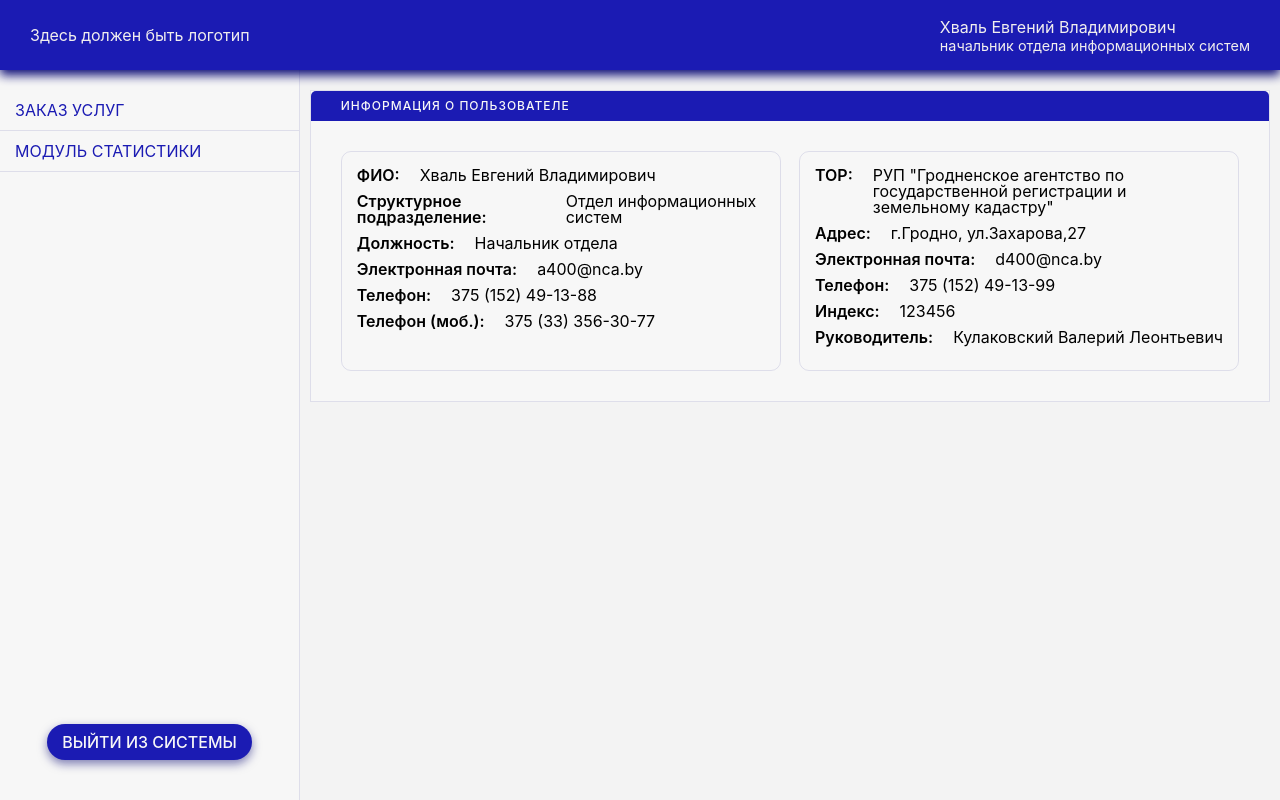
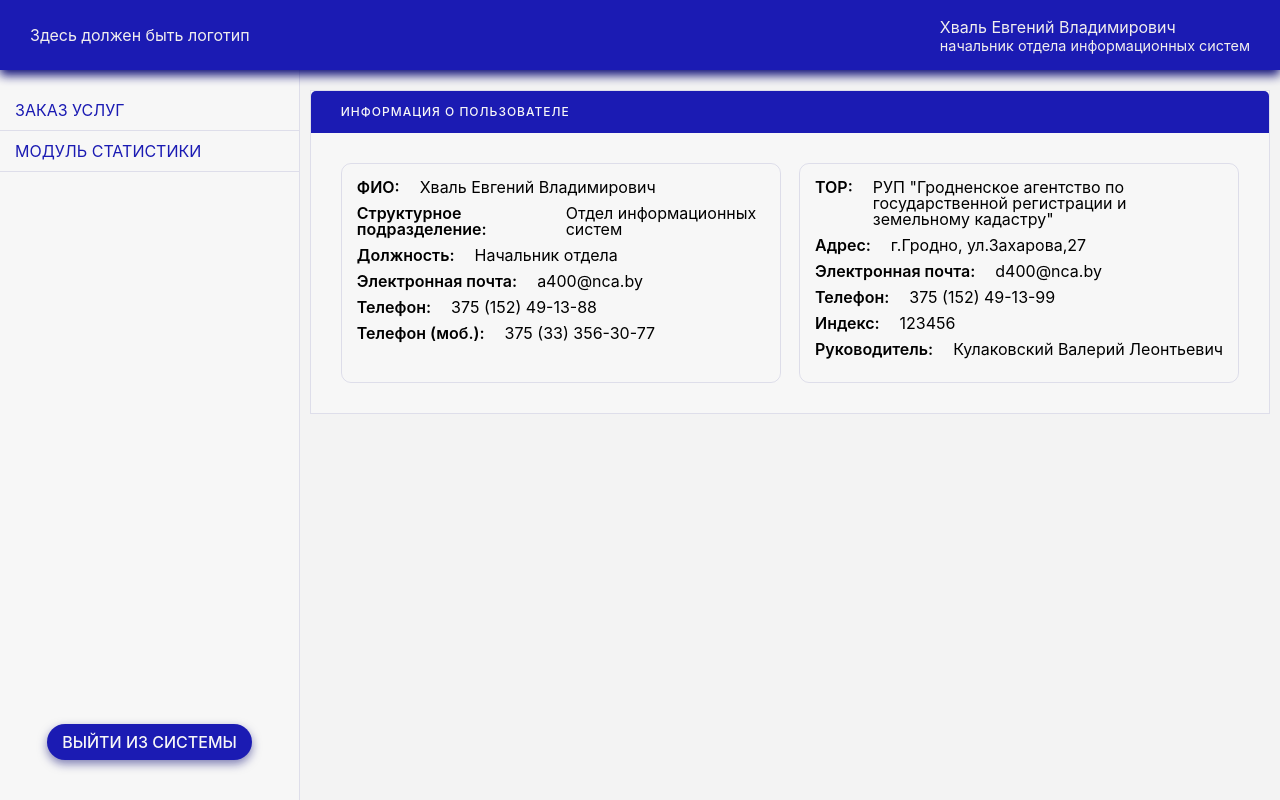
Before and after one commit to moxfalder/grca_realization, a React (Create React App) app in the folder frontend/: page / in a window 1280 px wide. Built offline with nearby package versions, Linux system fonts and the light colour scheme.

Commit message:
Изменение стилей

```diff
--- a/frontend/src/Components/GeneralInfo/generalInfo.css
+++ b/frontend/src/Components/GeneralInfo/generalInfo.css
@@ -19,7 +19,7 @@
   border: none;
   border-radius: 5px 5px 0 0;
   display: flex;
-  height: 30px;
+  /* height: 30px; */
 }
 
 .generalInfo-actives-header > h2 {
@@ -28,7 +28,7 @@
   font-weight: 500;
   letter-spacing: 1px;
   line-height: 0.75rem;
-  padding-left: 30px;
+  padding: 15px 0px 15px 30px;
   text-transform: uppercase;
 }
 
```
